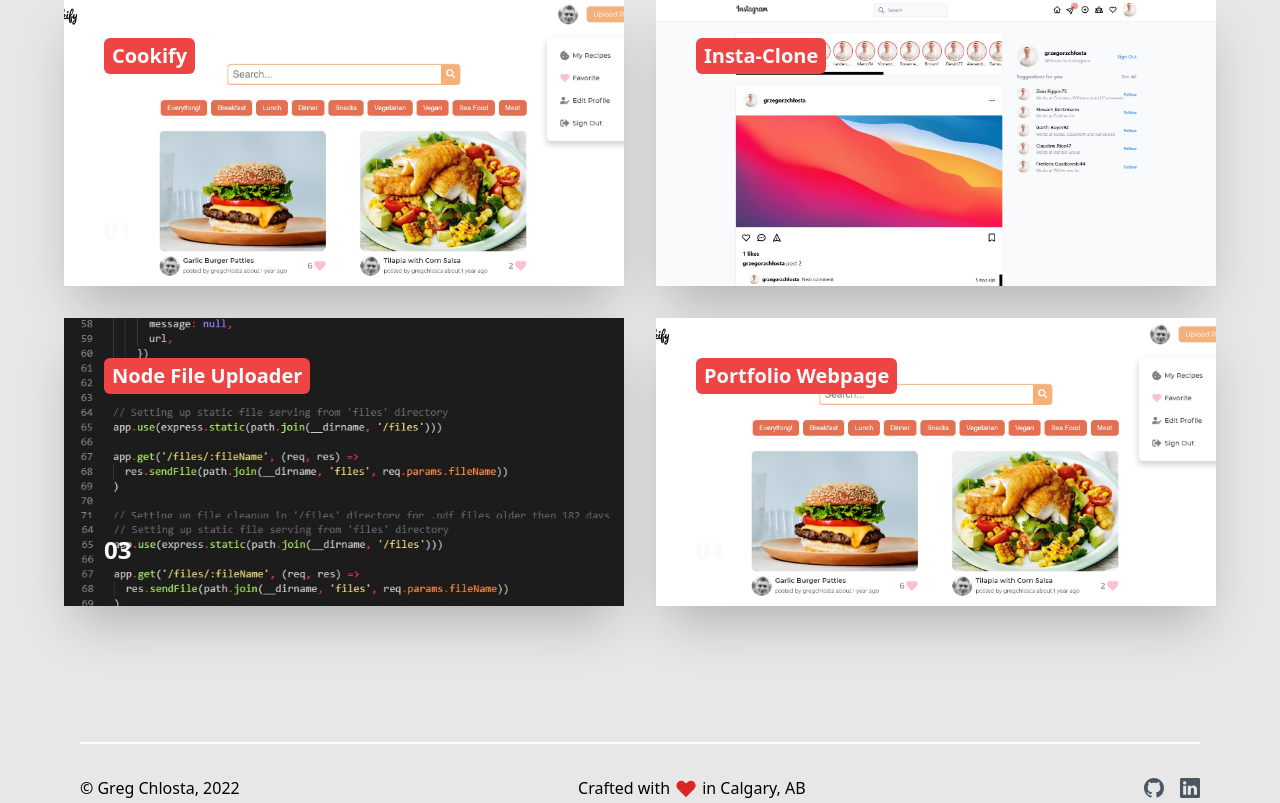
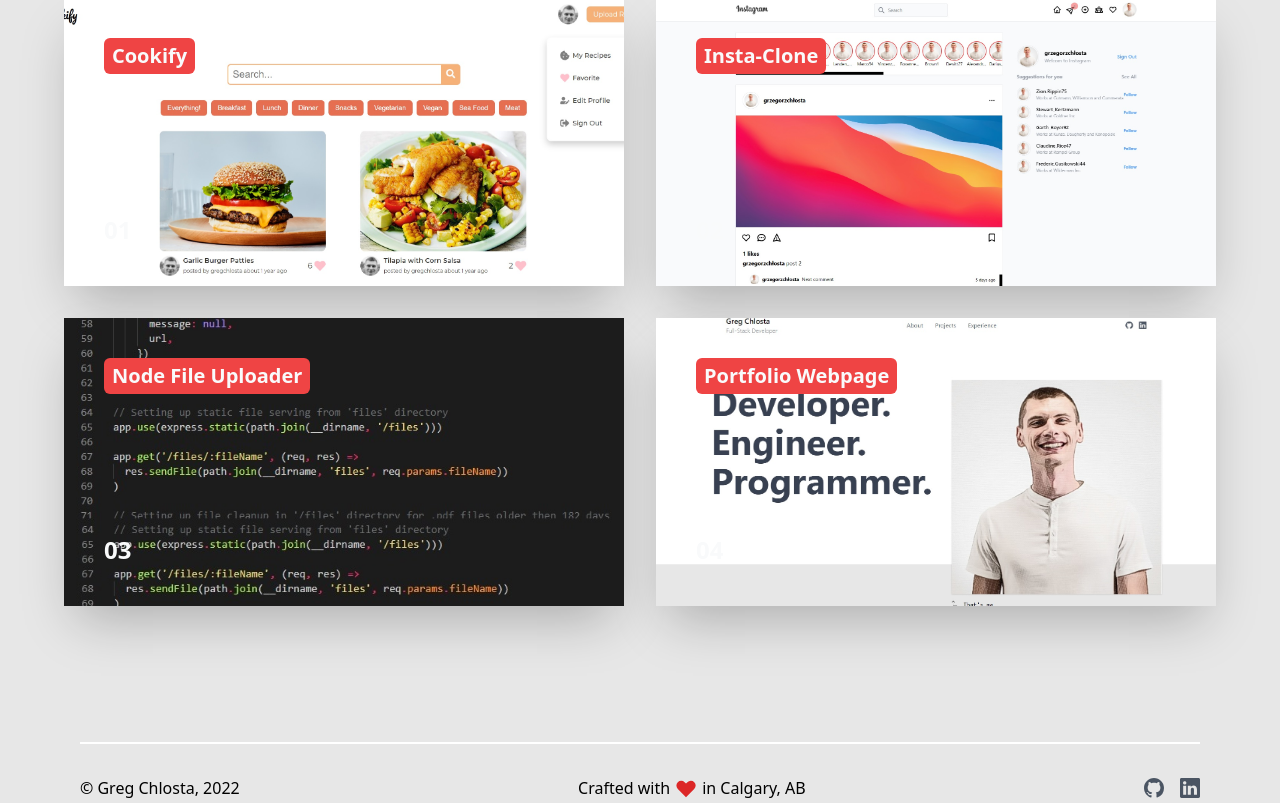
Before and after one commit to nftPower88/next-portfolio, a Next.js app: page /projects in a window 1280 px wide. Shown: the part 510-1313 px from the top of the page. Built offline with nearby package versions, Linux system fonts and the light colour scheme; no server answers; the database is empty.

Commit message:
porftolio project update

```diff
--- a/constants/data.js
+++ b/constants/data.js
@@ -24,8 +24,8 @@ const userData = {
     },
     {
       title: 'Portfolio Webpage',
-      link: 'https://github.com/gregchlosta/cookify',
-      imgUrl: '/cookify.jpg',
+      link: 'https://github.com/gregchlosta/next-portfolio',
+      imgUrl: '/portfolio.jpg',
     },
   ],
   about: {
```
Also changed, not shown: public/placeholdertech.png (deleted), public/portfolio.jpg (added).
